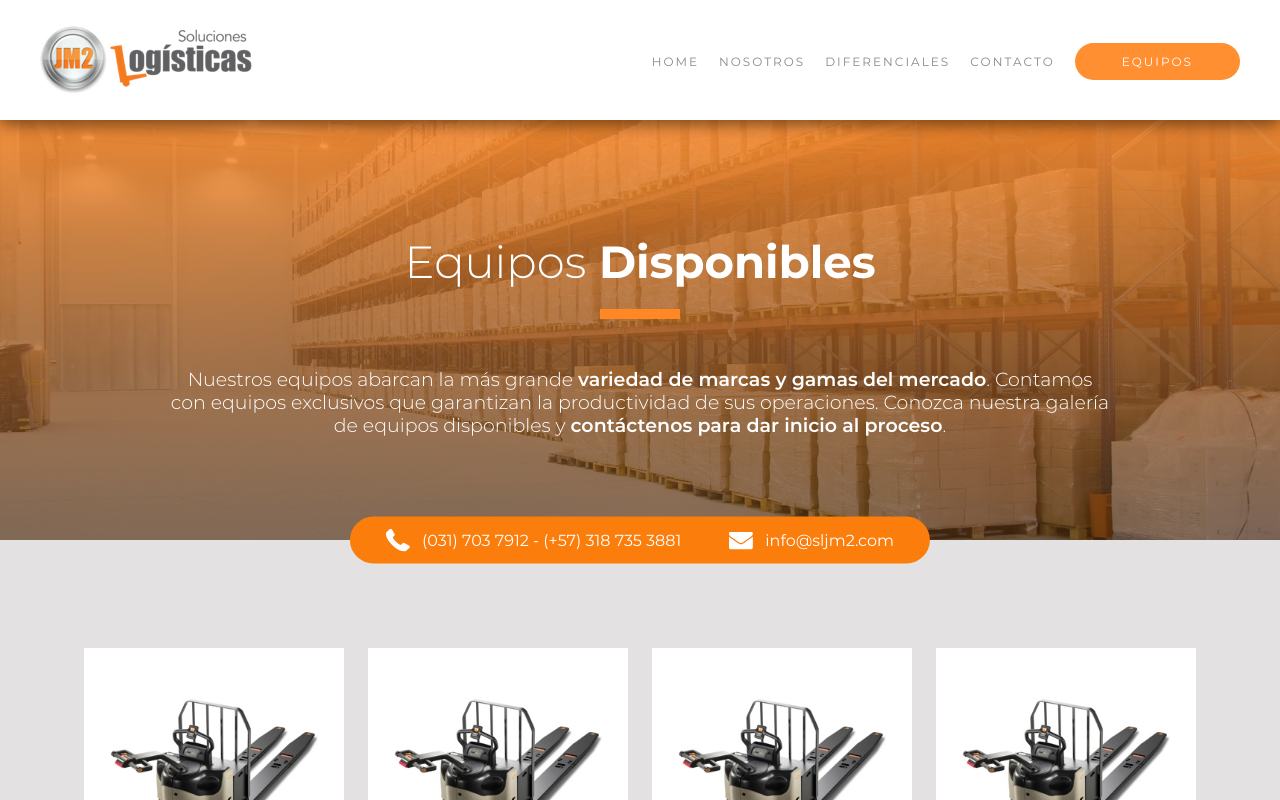
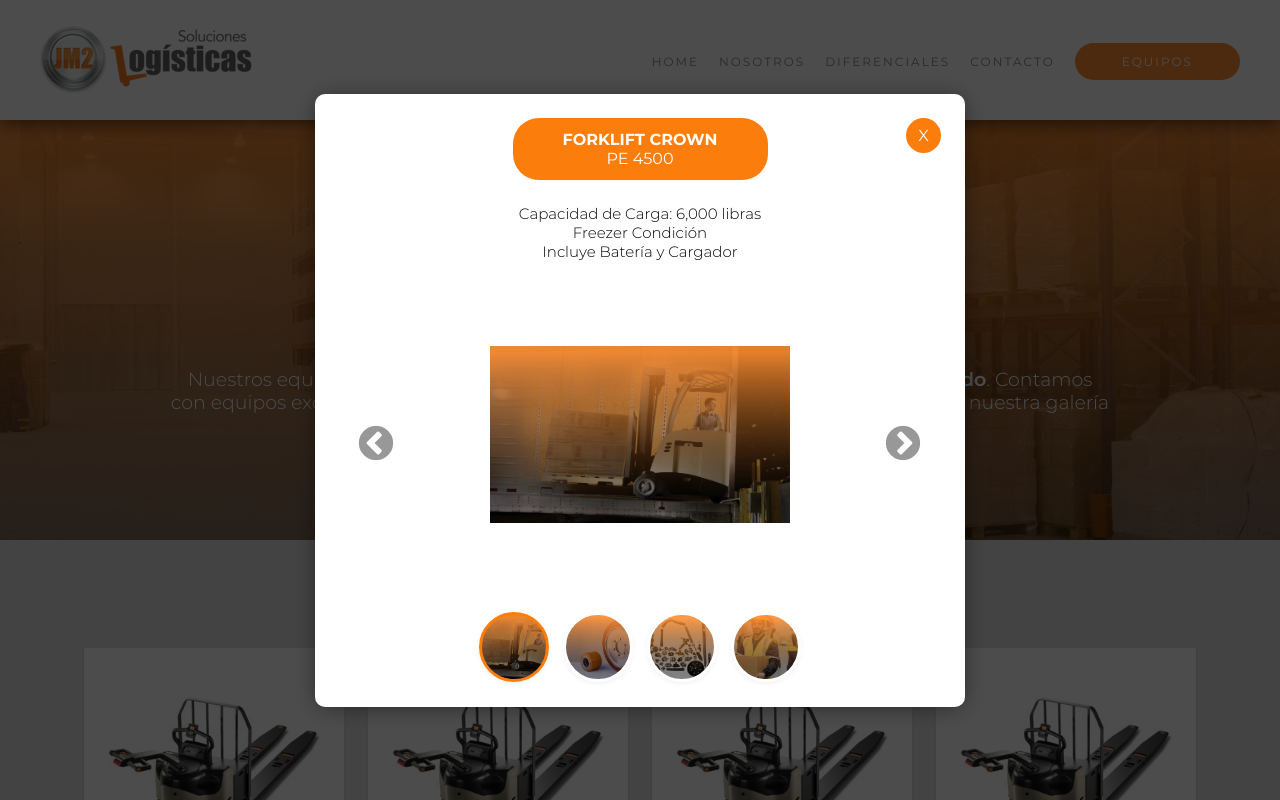
Before and after one commit to AndresPerez24/jm2, a React (Create React App) app: page /equipos in a window 1280 px wide. Shown: the top 800 px of the page. Built offline with nearby package versions, Linux system fonts and the light colour scheme.

Commit message:
Equipments modal

```diff
--- /dev/null
+++ b/src/components/EquipmentModal/EquipmentModal.js
@@ -0,0 +1,63 @@
+import React from "react";
+import Slider from "react-slick";
+import { Container, Modal, Header, Bold, Description, Close, ImageContainer, Image, Thumbnail, Thumbnails } from "./EquipmentModalStyles";
+
+import Image1 from "../../Images/hero-1.jpg";
+import Image2 from "../../Images/hero-2.jpg";
+import Image3 from "../../Images/hero-3.jpg";
+import Image4 from "../../Images/hero-4.jpg";
+
+const images = [Image1, Image2, Image3, Image4];
+
+export default function EquipmentModal() {
+  const settings = {
+    arrows: true,
+    dots: true,
+    infinite: true,
+    slidesToScroll: 1,
+    slidesToShow: 1,
+    speed: 500,
+    appendDots: dots => {
+      console.log(dots);
+      return (
+        <div
+          style={{
+            backgroundColor: "#ddd",
+            borderRadius: "10px",
+            padding: "10px"
+          }}
+        >
+          <Thumbnails>
+            {dots.map(({ key, props }) => (
+              <Thumbnail backgroundImage={images[key]} key={key} {...props} />
+            ))}
+          </Thumbnails>
+        </div>
+      );
+    }
+  };
+  return (
+    <Container>
+      <Modal>
+        <Close>X</Close>
+        <Header>
+          <Bold>FORKLIFT CROWN</Bold> PE 4500
+        </Header>
+        <Description>
+          <div>Capacidad de Carga: 6,000 libras</div>
+          <div>Freezer Condición</div>
+          Incluye Batería y Cargador
+        </Description>
+        <Slider {...settings}>
+          {images.map((image, i) => (
+            <div key={i}>
+              <ImageContainer>
+                <Image src={image} alt="Item" />
+              </ImageContainer>
+            </div>
+          ))}
+        </Slider>
+      </Modal>
+    </Container>
+  );
+}
--- /dev/null
+++ b/src/components/EquipmentModal/EquipmentModalStyles.js
@@ -0,0 +1,143 @@
+import styled from "styled-components";
+
+export const Container = styled.div`
+  align-items: center;
+  background-color: rgba(0, 0, 0, 0.7);
+  bottom: 0;
+  display: flex;
+  justify-content: center;
+  left: 0;
+  position: fixed;
+  right: 0;
+  top: 0;
+  z-index: 100;
+
+  .slick-dots {
+    background-color: transparent !important;
+    bottom: -101px !important;
+    padding: 0 !important;
+  }
+
+  .slick-slider {
+    margin-bottom: 98px;
+  }
+
+  .slick-arrow {
+    z-index: 99;
+
+    &:before {
+      color: #767676;
+      font-size: 40px;
+    }
+
+    &.slick-prev {
+      left: 17px;
+    }
+
+    &.slick-next {
+      right: 38px;
+    }
+  }
+`;
+
+export const Modal = styled.div`
+  background: #ffffff;
+  border-radius: 10px;
+  box-shadow: 0 2px 24px -3px rgba(0, 0, 0, 0.5);
+  padding: 24px;
+  width: 650px;
+  position: relative;
+`;
+
+export const Header = styled.div`
+  background-color: #fb7d0b;
+  border-radius: 26px;
+  color: #fff;
+  margin: 0 auto 24px;
+  padding: 12px 48px;
+  text-align: center;
+  width: 255px;
+`;
+
+export const Bold = styled.div`
+  font-weight: 700;
+`;
+
+export const Description = styled.div`
+  font-size: 15px;
+  font-weight: 300;
+  margin-bottom: 24px;
+  text-align: center;
+`;
+
+export const Close = styled.div`
+  align-items: center;
+  background-color: #fb7d0b;
+  border-radius: 50%;
+  color: #fff;
+  cursor: pointer;
+  display: flex;
+  height: 35px;
+  justify-content: center;
+  position: absolute;
+  right: 24px;
+  top: 24px;
+  width: 35px;
+`;
+
+export const ImageContainer = styled.div`
+  height: 300px;
+  width: 300px;
+  margin: 0 auto;
+  display: flex;
+  align-items: center;
+  justify-content: center;
+`;
+
+export const Image = styled.img`
+  max-height: 100%;
+  max-width: 100%;
+`;
+
+export const Thumbnail = styled.li`
+  background-image: ${({ backgroundImage }) => `url(${backgroundImage})`};
+  background-position: center;
+  background-repeat: no-repeat;
+  background-size: cover;
+  border-radius: 50%;
+  box-shadow: 0 2px 4px 0 rgba(23, 28, 33, 0.06);
+  height: 70px !important;
+  margin: 0 7px !important;
+  width: 70px !important;
+  transition: 0.3s;
+  border: 3px solid #fff;
+
+  &.slick-active {
+    border-color: #fb7d0b;
+  }
+
+  &:hover {
+    box-shadow: 0 2px 16px 0 rgba(0, 0, 0, 0.5);
+  }
+
+  button {
+    border-radius: 50%;
+    bottom: 0;
+    height: 100% !important;
+    left: 0;
+    padding: 0 !important;
+    position: absolute;
+    right: 0;
+    top: 0;
+    width: 100% !important;
+
+    &:before {
+      display: none;
+    }
+  }
+`;
+
+export const Thumbnails = styled.ul`
+  margin: 0;
+  padding: 0;
+`;
--- a/src/components/EquipmentsGallery/EquipmentsGallery.js
+++ b/src/components/EquipmentsGallery/EquipmentsGallery.js
@@ -1,5 +1,6 @@
 import React from "react";
-import { MainContainer, Card, Image, Item, Container } from "./EquipmentsGalleryStyles";
+import { MainContainer, Card, Image, Item, Container, Link, Bold } from "./EquipmentsGalleryStyles";
+import EquipmentModal from "../EquipmentModal/EquipmentModal";
 
 export default function EquipmentsGallery() {
   return (
@@ -8,44 +9,53 @@
         <Item>
           <Card>
             <Image src={require("../../Images/montacargas.jpg")} alt="Montacargas" />
+            <Link href="/">
+              <Bold>FORKLIFT CROWN</Bold>PE 4500
+            </Link>
           </Card>
         </Item>
         <Item>
           <Card>
             <Image src={require("../../Images/montacargas.jpg")} alt="Montacargas" />
+            <Link href="/">
+              <Bold>FORKLIFT CROWN</Bold>PE 4500
+            </Link>
           </Card>
         </Item>
         <Item>
           <Card>
             <Image src={require("../../Images/montacargas.jpg")} alt="Montacargas" />
+            <Link href="/">
+              <Bold>FORKLIFT CROWN</Bold>PE 4500
+            </Link>
           </Card>
         </Item>
         <Item>
           <Card>
             <Image src={require("../../Images/montacargas.jpg")} alt="Montacargas" />
+            <Link href="/">
+              <Bold>FORKLIFT CROWN</Bold>PE 4500
+            </Link>
           </Card>
         </Item>
         <Item>
           <Card>
             <Image src={require("../../Images/montacargas.jpg")} alt="Montacargas" />
+            <Link href="/">
+              <Bold>FORKLIFT CROWN</Bold>PE 4500
+            </Link>
           </Card>
         </Item>
         <Item>
           <Card>
             <Image src={require("../../Images/montacargas.jpg")} alt="Montacargas" />
-          </Card>
-        </Item>
-        <Item>
-          <Card>
-            <Image src={require("../../Images/montacargas.jpg")} alt="Montacargas" />
-          </Card>
-        </Item>
-        <Item>
-          <Card>
-            <Image src={require("../../Images/montacargas.jpg")} alt="Montacargas" />
+            <Link href="/">
+              <Bold>FORKLIFT CROWN</Bold>PE 4500
+            </Link>
           </Card>
         </Item>
       </Container>
+      <EquipmentModal />
     </MainContainer>
   );
 }
--- a/src/components/EquipmentsGallery/EquipmentsGalleryStyles.js
+++ b/src/components/EquipmentsGallery/EquipmentsGalleryStyles.js
@@ -9,16 +9,17 @@
 
 export const Card = styled.div`
   align-items: center;
+  background: #fff;
+  box-shadow: 0 2px 4px 0 rgba(23, 28, 33, 0.06);
   display: flex;
+  height: 276px;
   justify-content: center;
-  background: #fff;
-  height: 276px;
   padding: 24px;
-  cursor: pointer;
-  border: 2px solid #fff;
+  position: relative;
+  transition: 0.3s;
 
   &:hover {
-    border-color: #f57502;
+    box-shadow: 0 7px 20px 0 rgba(23, 28, 33, 0.19);
   }
 `;
 
@@ -28,12 +29,38 @@
 `;
 
 export const Item = styled.div`
+  display: inline-block;
   padding: 12px;
   width: 25%;
-  display: inline-block;
 `;
 
 export const Container = styled.div`
+  max-width: 1200px;
   width: 100%;
-  max-width: 1200px;
 `;
+
+export const Bold = styled.div`
+  font-weight: 700;
+  letter-spacing: 2px;
+`;
+
+export const Link = styled.a`
+  align-items: center;
+  background-color: rgba(251, 125, 11, 0.7);
+  bottom: 0;
+  color: #fff;
+  display: flex;
+  flex-direction: column;
+  justify-content: center;
+  left: 0;
+  opacity: 0;
+  position: absolute;
+  right: 0;
+  top: 0;
+  transition: 0.3s;
+  z-index: 9;
+
+  &:hover {
+    opacity: 1;
+  }
+`;
--- a/src/components/EquipmentsHero/EquipmentsHeroStyles.js
+++ b/src/components/EquipmentsHero/EquipmentsHeroStyles.js
@@ -61,7 +61,7 @@
   transform: translate(50%, 50%);
   bottom: 0;
   padding: 12px 36px;
-  z-index: 98;
+  z-index: 8;
 `;
 
 export const LabelItem = styled.div`
--- a/src/components/Hero/Hero.js
+++ b/src/components/Hero/Hero.js
@@ -11,7 +11,7 @@
   render() {
     const settings = {
       arrows: false,
-      // autoplay: true,
+      autoplay: true,
       dots: true,
       infinite: true,
       slidesToScroll: 1,
--- a/src/components/Hero/HeroStyles.js
+++ b/src/components/Hero/HeroStyles.js
@@ -16,6 +16,23 @@
         margin-bottom: 12px;
       }
     }
+  }
+
+  .slick-dots li button::before {
+    border-radius: 50%;
+    border: 3px solid #d8d8d8;
+    color: transparent;
+    font-size: 16px;
+    height: 15px;
+    transition: 0.3s;
+    width: 15px;
+  }
+
+  .slick-dots li.slick-active button::before {
+    border-color: #ffffff;
+    box-shadow: 0 0 5px 0 #ffffff;
+    color: transparent;
+    opacity: 1;
   }
 `;
 
--- a/src/index.scss
+++ b/src/index.scss
@@ -12,27 +12,6 @@
 body {
   font-family: "Montserrat", sans-serif;
   margin: 0;
-}
-
-.slick-dots {
-  bottom: 60px;
-}
-
-.slick-dots li button::before {
-  border-radius: 50%;
-  border: 3px solid #d8d8d8;
-  color: transparent;
-  font-size: 16px;
-  height: 15px;
-  transition: 0.3s;
-  width: 15px;
-}
-
-.slick-dots li.slick-active button::before {
-  border-color: #ffffff;
-  box-shadow: 0 0 5px 0 #ffffff;
-  color: transparent;
-  opacity: 1;
 }
 
 input,
```
